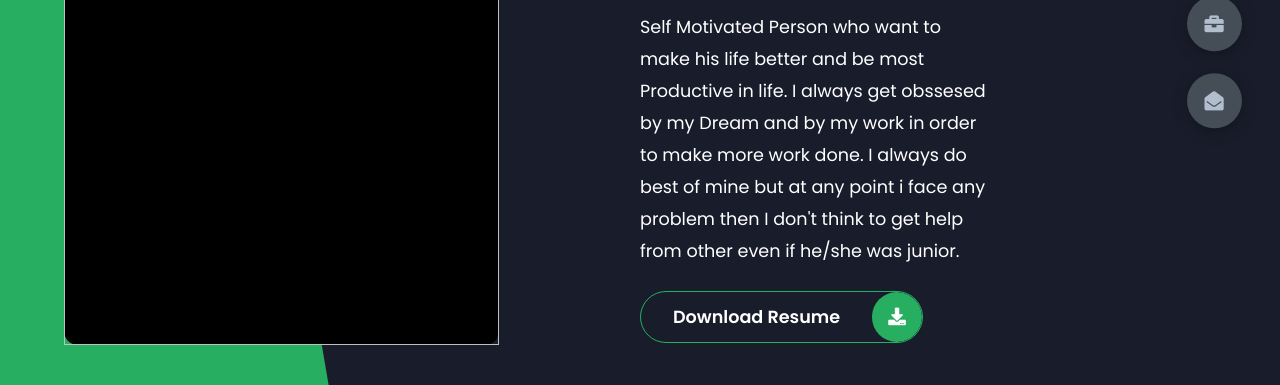
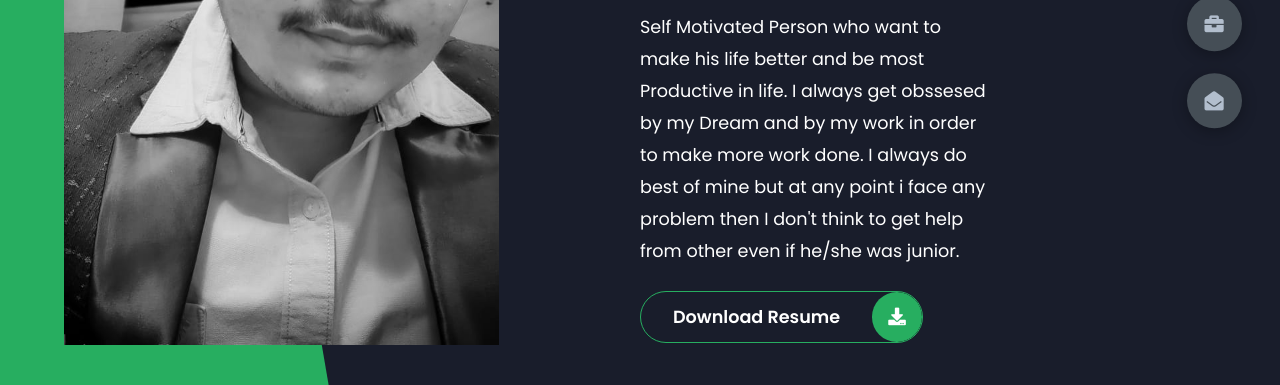
Before and after one commit to Darshan25503/Darshan.github.io, a plain HTML site: page index.html in a window 1280 px wide. Shown: the part 415-800 px from the top of the page. Drawn offline with Linux system fonts and the light colour scheme; files whose address does not match are found by name.

Commit message:
Update index.html

```diff
--- a/index.html
+++ b/index.html
@@ -19,7 +19,7 @@
             <div class="left-header">
                 <div class="h-shape"></div>
                 <div class="image">
-                    <img src="img/Devimg.png" alt="">
+                    <img src="Devimg.png" alt="">
                 </div>
             </div>
             <div class="right-header">
```
